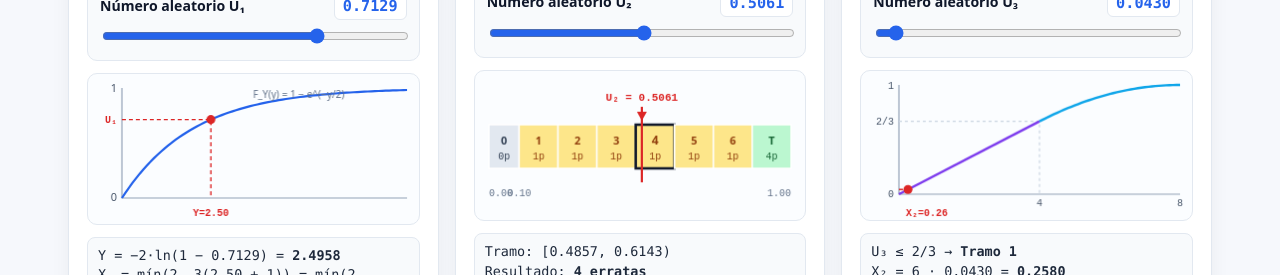
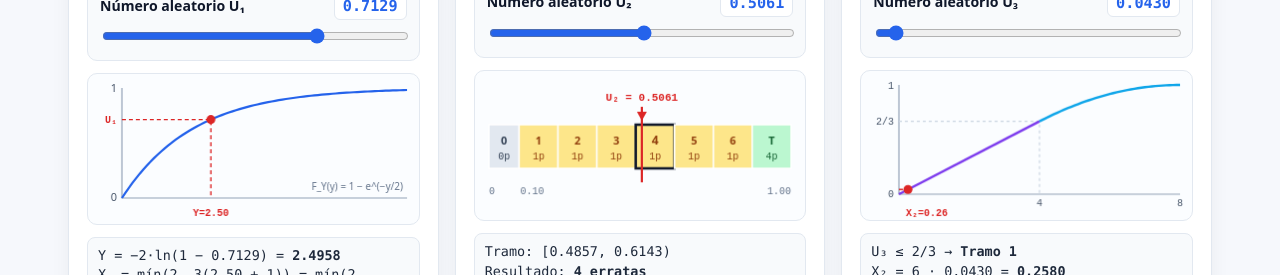
Before and after one commit to ng057830/simulacion_almudena, a plain HTML site: page index.html in a window 1280 px wide. Shown: the part 266-541 px from the top of the page. Drawn offline with Linux system fonts and the light colour scheme.

Commit message:
Ajuste de etiquetas en graficas para evitar solapamientos

```diff
--- a/index.html
+++ b/index.html
@@ -735,7 +735,8 @@
       ctx.fillText(`Y=${c.y.toFixed(2)}`, Math.min(w - 28, Math.max(m.l + 24, px)), h - 8);
       ctx.fillStyle = "#64748b";
       ctx.font = "10px system-ui, sans-serif";
-      ctx.fillText("F_Y(y) = 1 − e^(−y/2)", m.l + pw * 0.62, m.t + 10);
+      ctx.textAlign = "right";
+      ctx.fillText("F_Y(y) = 1 − e^(−y/2)", w - m.r - 4, h - m.b - 8);
     }
 
     // Gráfica 2: Barra de tramos de U2 en [0, 1]
@@ -799,12 +800,12 @@
       ctx.textAlign = "center";
       ctx.fillText(`U₂ = ${c.u2.toFixed(4)}`, Math.min(w - 44, Math.max(44, ux)), barY - 24);
 
-      // Etiquetas de extremos
+      // Etiquetas de extremos (sin solapamiento)
       ctx.fillStyle = "#64748b";
       ctx.font = "10px ui-monospace, monospace";
-      ctx.textAlign = "left"; ctx.fillText("0.00", padL, barY + barH + 28);
-      ctx.textAlign = "center"; ctx.fillText("0.10", padL + 0.10 * bw, barY + barH + 28);
-      ctx.textAlign = "right"; ctx.fillText("1.00", padL + bw, barY + barH + 28);
+      ctx.textAlign = "left"; ctx.fillText("0", padL, barY + barH + 26);
+      ctx.textAlign = "left"; ctx.fillText("0.10", padL + 0.10 * bw + 1, barY + barH + 26);
+      ctx.textAlign = "right"; ctx.fillText("1.00", padL + bw, barY + barH + 26);
     }
 
     // Gráfica 3: Acumulada F2(x) con corte en (4, 2/3)
```
